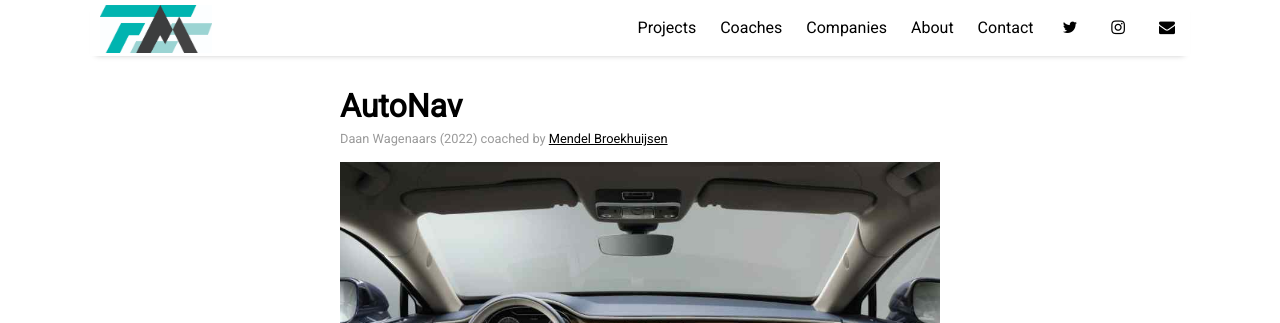
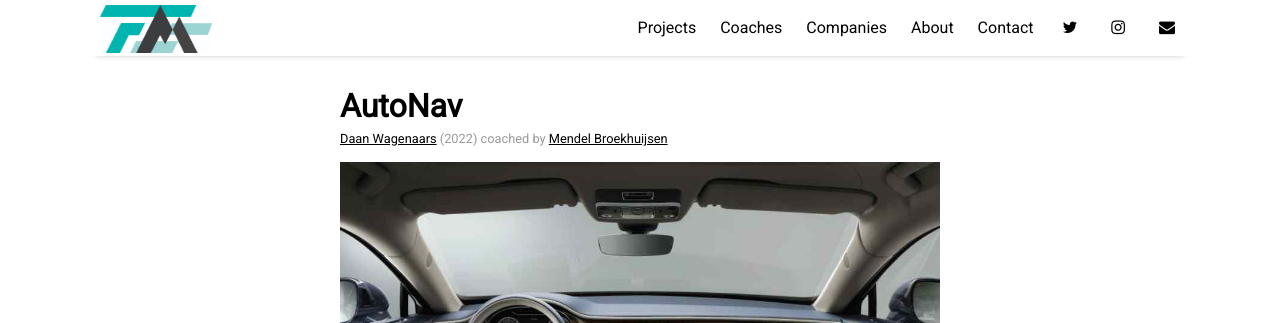
Before and after one commit to bazilinskyy/mobility-squad, a Jekyll site: the page built from _posts/2022-09-01-autonav.md, in a window 1280 px wide and 900 px high. Shown: the top 323 px of the window. Built offline with Jekyll 4.4.1, drawn with Linux system fonts in a browser that asks for light colours; nearby versions of some CDN libraries; comment, search, counter and statistics services are not loaded; part of the change alters nothing that is shown.

```diff
--- a/_posts/2022-09-01-autonav.md
+++ b/_posts/2022-09-01-autonav.md
@@ -4,6 +4,7 @@ year: 2022
 title: "AutoNav"
 authors:
   - name: Daan Wagenaars
+    website: https://www.wagenaarsdesign.nl
 coaches:
   - name: Mendel Broekhuijsen
     website: https://www.mendeldesign.nl
```
